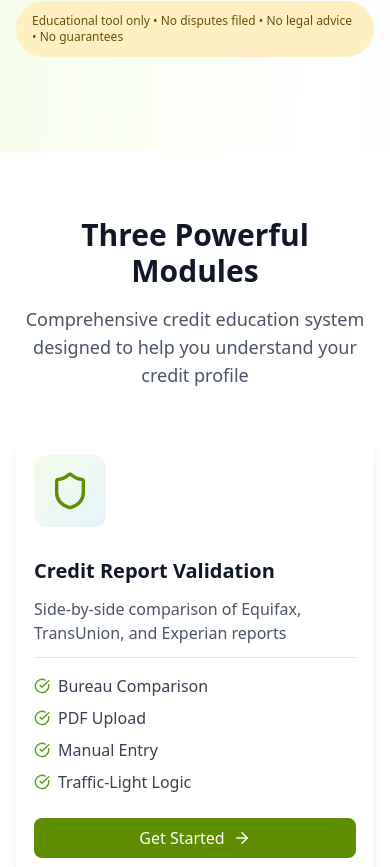
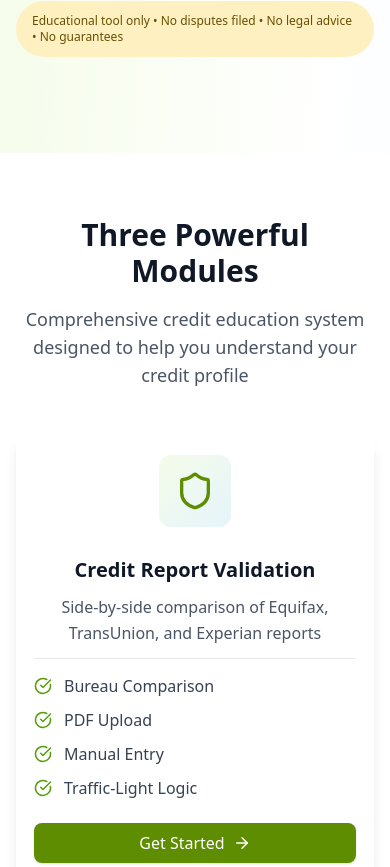
Before and after one commit to mehediScriptDev/CreditChecking, a React (Vite) app: page / in a window 390 px wide. Shown: the part 797-1664 px from the top of the page. Built offline with nearby package versions, Linux system fonts and the light colour scheme; no server answers.

Commit message:
fix: Update layout classes for consistency and improve responsiveness in HomeView

```diff
--- a/src/pages/public/public_Home/HomeView.jsx
+++ b/src/pages/public/public_Home/HomeView.jsx
@@ -111,7 +111,7 @@ const HomeView = () => {
       <div className='min-h-screen bg-linear-to-br from-primary-50 via-white to-secondary-50'>
         {/* Hero Section */}
         <section className='pt-24 pb-24 px-4 sm:px-6 lg:px-8'>
-          <div className='max-w-7xl mx-auto'>
+          <div className='container mx-auto'>
             <div className='text-center mb-12 animate-slideDown'>
               <img
                 src='/logo.png'
@@ -171,8 +171,8 @@ const HomeView = () => {
         </section>
 
         {/* Features Grid */}
-        <section className='py-16 sm:py-20 px-4 sm:px-6 lg:px-8 bg-white'>
-          <div className='max-w-7xl mx-auto'>
+        <section className='py-16 sm:py-20 bg-white'>
+          <div className='container mx-auto px-4 sm:px-6 lg:px-8'>
             <div className='text-center mb-12 sm:mb-16'>
               <h2 className='text-3xl sm:text-4xl md:text-5xl font-heading font-bold text-gray-900 mb-4'>
                 Three Powerful Modules
@@ -183,46 +183,47 @@ const HomeView = () => {
               </p>
             </div>
 
-            <div className='grid sm:grid-cols-2 lg:grid-cols-3 gap-6 sm:gap-8'>
+            <div className='grid sm:grid-cols-2 lg:grid-cols-3 gap-6 lg:gap-8'>
               {features.map((feature, index) => (
                 <Card
                   key={index}
                   hoverable
                   elevation='lg'
-                  className='animate-slideUp border-2 border-transparent hover:border-primary-200'
+                  className='animate-slideUp border-2 border-transparent hover:border-primary-200 transition-all duration-300 flex flex-col h-full'
                   style={{ animationDelay: `${index * 150}ms` }}
                 >
-                  <CardHeader>
-                    <div className='mb-6 p-4 bg-linear-to-br from-primary-50 to-secondary-50 rounded-xl inline-block'>
+                  <CardHeader className='flex-shrink-0 text-center'>
+                    <div className='mb-6 p-4 bg-gradient-to-br from-primary-50 to-secondary-50 rounded-xl inline-block mx-auto'>
                       {feature.icon}
                     </div>
-                    <CardTitle className='text-2xl mb-3'>
+                    <CardTitle className='text-2xl mb-3 leading-tight'>
                       {feature.title}
                     </CardTitle>
-                    <CardDescription className='text-base'>
+                    <CardDescription className='text-base text-gray-600 leading-relaxed min-h-[3rem]'>
                       {feature.description}
                     </CardDescription>
                   </CardHeader>
-                  <CardContent>
-                    <ul className='space-y-2 mb-6'>
+                  <CardContent className='flex-grow flex flex-col justify-between'>
+                    <ul className='space-y-3 mb-6'>
                       {feature.details.map((detail, idx) => (
                         <li
                           key={idx}
-                          className='flex items-center gap-2 text-base text-gray-700'
+                          className='flex items-center gap-3 text-base text-gray-700'
                         >
                           <CheckCircle
-                            size={16}
-                            className='text-success-600 shrink-0'
+                            size={18}
+                            className='text-success-600 flex-shrink-0'
                           />
-                          <span>{detail}</span>
+                          <span className='leading-snug'>{detail}</span>
                         </li>
                       ))}
                     </ul>
-                    <Link to={feature.link}>
+                    <Link to={feature.link} className='mt-auto'>
                       <Button
                         variant='primary'
                         fullWidth
                         rightIcon={<ArrowRight size={18} />}
+                        className='shadow-sm hover:shadow-md transition-shadow'
                       >
                         Get Started
                       </Button>
@@ -236,7 +237,7 @@ const HomeView = () => {
 
         {/* How It Works */}
         <section className='py-16 sm:py-20 px-4 sm:px-6 lg:px-8 bg-gradient-to-br from-gray-50 to-gray-100'>
-          <div className='max-w-7xl mx-auto'>
+          <div className='container mx-auto'>
             <div className='text-center mb-12 sm:mb-16'>
               <h2 className='text-3xl sm:text-4xl md:text-5xl font-heading font-bold text-gray-900 mb-4'>
                 How It Works
```
